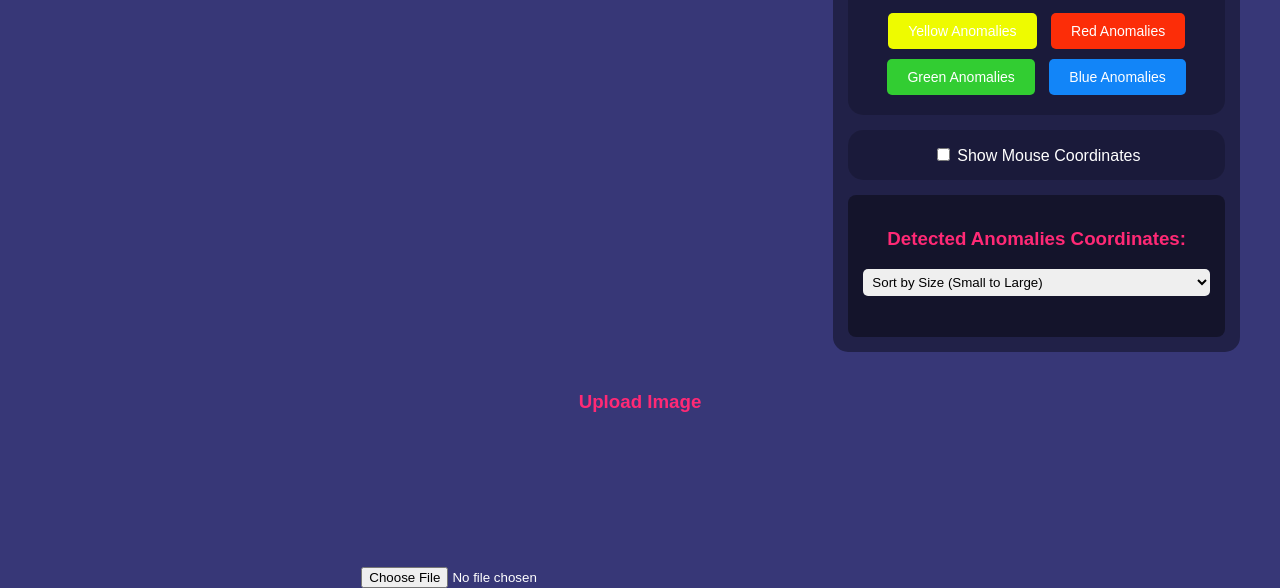
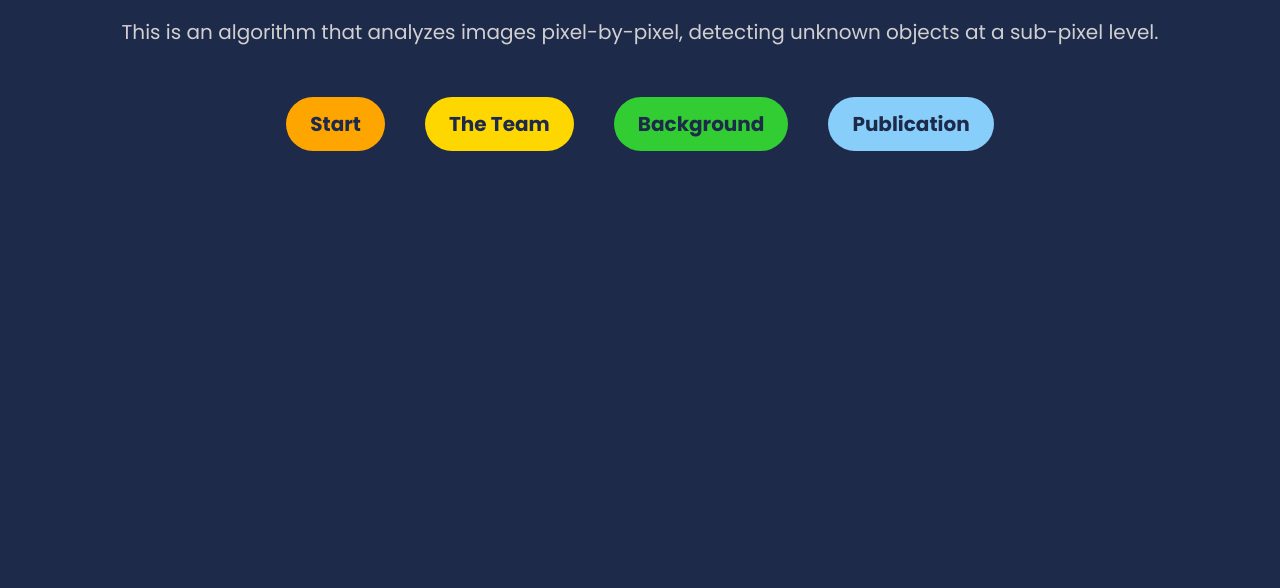
Before and after one commit to evrobertson/Anomaly-Detector-v3, a plain HTML site: page index.html in a window 1280 px wide. Shown: the part 372-960 px from the top of the page. After the commit the page ends 800 px from the top, so only its background shows below. Drawn offline with Linux system fonts and the light colour scheme.

Commit message:
Added new homepage, team page, background page, publication page, and linked it to the detector.

```diff
--- a/index.html
+++ b/index.html
@@ -3,67 +3,26 @@
 <head>
     <meta charset="UTF-8">
     <meta name="viewport" content="width=device-width, initial-scale=1.0">
+    <link href="https://fonts.googleapis.com/css2?family=Poppins:wght@300;400;700&display=swap" rel="stylesheet">
+    <title>Welcome to Anomaly Detector</title>
     <link rel="stylesheet" href="style.css">
-    <title>Color Anomaly Detection</title>
 </head>
 <body>
-    <h1>Color Anomaly Detection</h1>
-    <h2>By: EV, Seth, and Joe</h2>
+        <div class="index-container">
+            <h1>Welcome to <span style="color: #ffffff;">Anomaly Detector v2.1</span></h1>
+            <p>This is an algorithm that analyzes images pixel-by-pixel, detecting unknown objects at a sub-pixel level.</p>
 
-    <div id="full-image-processor">
-        <!-- Image Section -->
-        <div class="image-container">
-            <canvas id="canvas"></canvas> <!-- Display only the canvas -->
+            <!-- Navigation Buttons -->
+            <div class="button-container">
+                <button onclick="window.location.href='detector.html'" class="nav-button">Start</button>
+                <button onclick="window.location.href='pages/team.html'" class="nav-button">The Team</button>
+                <button onclick="window.location.href='pages/background.html'" class="nav-button">Background</button>
+                <button onclick="window.location.href='pages/publication.html'" class="nav-button">Publication</button>
+            </div>
         </div>
 
-        <!-- Controls Section -->
-        <div class="controls">
-            <div class="selector">
-                <h3>Select Sensitivity</h3>
-                <input type="range" id="sensitivity-slider" min="0" max="100" value="50">
-            </div>
-
-            <div class="selector">
-                <h3>Select Anomaly Color</h3>
-                <button class="yellow-button" onclick="detectAnomalies('yellow')">Yellow Anomalies</button>
-                <button class="red-button" onclick="detectAnomalies('red')">Red Anomalies</button>
-                <button class="green-button" onclick="detectAnomalies('green')">Green Anomalies</button>
-                <button class="blue-button" onclick="detectAnomalies('blue')">Blue Anomalies</button>
-            </div>
-
-            <div class="selector">
-                <label>
-                    <input type="checkbox" id="toggle-coordinates" onchange="toggleCoordinateDisplay()">
-                    Show Mouse Coordinates
-                </label>
-            </div>
-
-            <div id="coordinates-output">
-                <h3>Detected Anomalies Coordinates:</h3>
-                <select id="sort-options" onchange="sortCoordinates()">
-                    <option value="size-asc">Sort by Size (Small to Large)</option>
-                    <option value="size-desc">Sort by Size (Large to Small)</option>
-                    <option value="left-to-right">Sort Left to Right</option>
-                </select>
-                <ul id="coordinates-list"></ul>
-            </div>
-        </div>
-    </div>
+        <script src="script.js" defer></script>
 
 
-        <!-- Canvas Display Section -->
-        <div class="image-section">
-            <h3>Upload Image</h3>
-            <input type="file" id="image-input">
-            <canvas id="canvas"></canvas> <!-- Display only the canvas -->
-        </div>
-    </div>
-
-    <div id="info-box" class="info-box">
-        <span id="info-box-close" class="info-box-close">&times;</span>
-        <div id="info-box-content"></div>
-    </div>
-
-    <script src="script.js" defer></script>
 </body>
 </html>
--- a/style.css
+++ b/style.css
@@ -197,3 +197,129 @@ button {
     right: 10px;
     cursor: pointer;
 }
+/* General button styling */
+.nav-button {
+    padding: 12px 24px;
+    font-size: 18px;
+    margin: 10px;
+    border: none;
+    border-radius: 8px;
+    cursor: pointer;
+    font-weight: bold;
+    transition: background-color 0.3s, transform 0.2s;
+}
+
+/* Individual button colors */
+.nav-button:nth-child(1) { background-color: #FFA500; } /* Start */
+.nav-button:nth-child(2) { background-color: #FFD700; } /* The Team */
+.nav-button:nth-child(3) { background-color: #32CD32; } /* Background */
+.nav-button:nth-child(4) { background-color: #87CEFA; } /* Publication */
+
+/* Button hover effect */
+.nav-button:hover {
+    opacity: 0.8;
+    transform: scale(1.05);
+}
+
+/* Centering buttons in a row */
+.button-container {
+    display: flex;
+    justify-content: center;
+    gap: 20px;
+    flex-wrap: wrap;
+    margin-top: 20px;
+}
+
+/* Center content on index page */
+.index-container {
+    text-align: center;
+    display: flex;
+    flex-direction: column;
+    align-items: center;
+    justify-content: center;
+    height: 100vh;
+}
+/* Global Styles */
+body {
+    background-color: #1E2A4A; /* Dark Blue Background */
+    font-family: 'Poppins', sans-serif; /* Modern Font */
+    color: #ffffff;
+    text-align: center;
+    margin: 0;
+    padding: 0;
+}
+
+/* Title Styling for Index Page */
+h1 {
+    font-size: 48px;
+    color: #87CEFA; /* Light Blue Title */
+    font-weight: bold;
+}
+
+/* Subtitle Styling */
+p {
+    font-size: 20px;
+    color: #d0d0d0; /* Light Gray Text */
+}
+
+/* Button Container for Index */
+.button-container {
+    display: flex;
+    justify-content: center;
+    gap: 20px;
+    flex-wrap: wrap;
+    margin-top: 20px;
+}
+
+/* Navigation Buttons */
+.nav-button {
+    padding: 12px 24px;
+    font-size: 20px;
+    margin: 10px;
+    border: none;
+    border-radius: 30px;
+    cursor: pointer;
+    font-weight: bold;
+    transition: background-color 0.3s, transform 0.2s;
+    color: #1E2A4A; /* Dark Blue Text */
+    font-family: 'Poppins', sans-serif;
+}
+
+/* Button Colors */
+.nav-button:nth-child(1) { background-color: #FFA500; } /* Start */
+.nav-button:nth-child(2) { background-color: #FFD700; } /* The Team */
+.nav-button:nth-child(3) { background-color: #32CD32; } /* Background */
+.nav-button:nth-child(4) { background-color: #87CEFA; } /* Publication */
+
+/* Hover Effect */
+.nav-button:hover {
+    opacity: 0.85;
+    transform: scale(1.05);
+}
+
+/* Anomaly Detector Page Styling */
+.detector-container {
+    padding: 20px;
+}
+
+/* Styling for Detected Coordinates Buttons */
+.clickable-coordinate {
+    display: inline-block;
+    padding: 8px 12px;
+    margin: 5px;
+    background-color: #87CEFA; /* Light Blue */
+    color: #1E2A4A; /* Dark Blue Text */
+    border-radius: 20px;
+    cursor: pointer;
+    font-weight: bold;
+    font-size: 16px;
+    text-align: center;
+    border: none;
+    transition: background-color 0.3s, transform 0.2s;
+}
+
+/* Hover effect */
+.clickable-coordinate:hover {
+    background-color: #5dade2; /* Slightly darker blue on hover */
+    transform: scale(1.05);
+}
```
Also changed, not shown: Pages/background.html (added, +18 -0 lines), Pages/publication.html (added, +17 -0 lines), Pages/team.html (added, +25 -0 lines), detector.html (added, +69 -0 lines).
